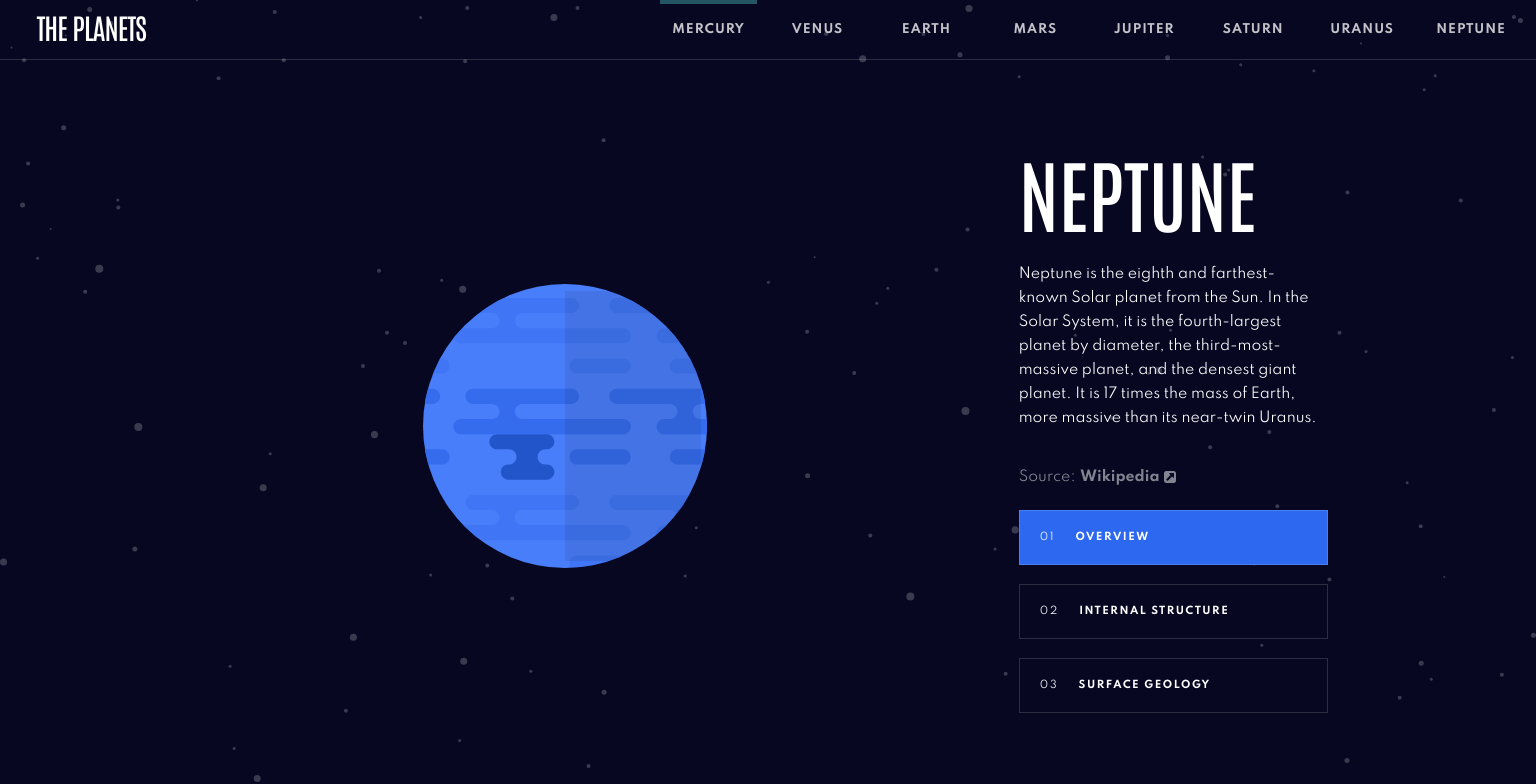
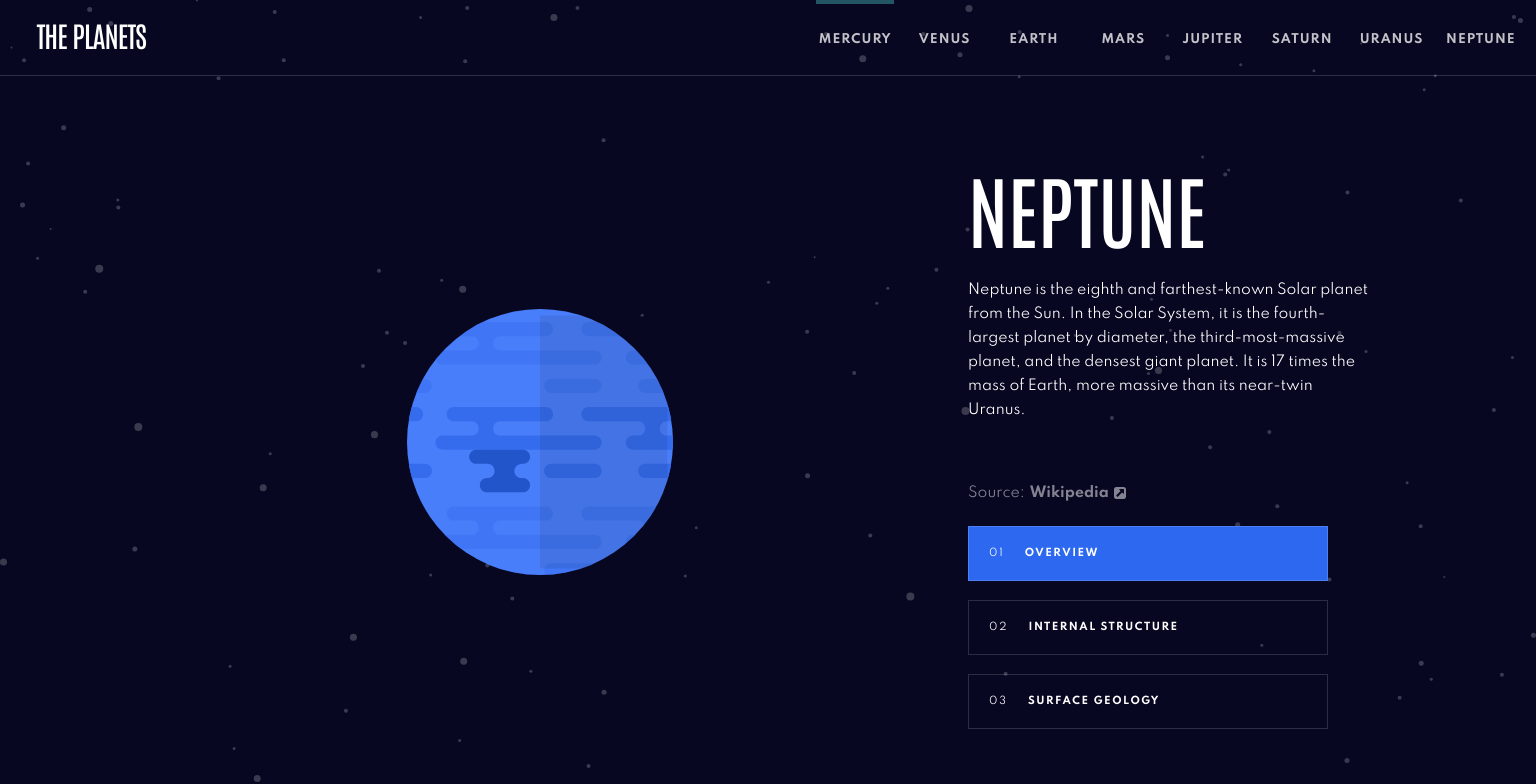
Before and after one commit to LogvnR/planets-fact-site, a React (Create React App) app: page /Neptune in a window 1536 px wide. Shown: the top 784 px of the page. Built offline with nearby package versions, Linux system fonts and the light colour scheme.

Commit message:
various bug fixes

```diff
--- a/src/App.js
+++ b/src/App.js
@@ -9,11 +9,11 @@ import data from "./Helpers/data.json";
 
 const App = () => {
   const [isMobile, setIsMobile] = useState(true);
-  const [size, setSize] = useState(0);
+  const [size, setSize] = useState([0, 0]);
 
   useLayoutEffect(() => {
     const updateSize = () => {
-      setSize(window.innerWidth);
+      setSize([window.innerWidth, window.innerHeight]);
     };
     window.addEventListener("resize", updateSize);
     updateSize();
@@ -22,7 +22,7 @@ const App = () => {
 
   useEffect(() => {
     const updateScreenSize = () => {
-      if (size < 768 || size < 500) {
+      if (size[0] < 768 || size[1] < 500) {
         setIsMobile(true);
       } else {
         setIsMobile(false);
--- a/src/Components/NavBar.jsx
+++ b/src/Components/NavBar.jsx
@@ -27,9 +27,9 @@ const NavBar = (props) => {
   };
 
   return (
-    <header className={styles.navbar}>
+    <nav className={styles.navbar}>
       <Link className={styles["main-title"]} onClick={closeModal} to="/">
-        <p className={styles["logo-title"]}>The Planets</p>
+        <h1 className={styles["logo-title"]}>The Planets</h1>
       </Link>
 
       {!props.isMobile && <DesktopNavBar />}
@@ -43,7 +43,7 @@ const NavBar = (props) => {
         />
       )}
       {modalOpen && <NavModal close={closeModal} />}
-    </header>
+    </nav>
   );
 };
 
--- a/src/Components/Styles/DesktopNavBarPlanets.module.css
+++ b/src/Components/Styles/DesktopNavBarPlanets.module.css
@@ -25,7 +25,7 @@
 
 @media only screen and (min-width: 1280px) {
   .planet {
-    margin: 1.2rem 0 0.8rem;
+    margin: 1.5rem 0 1rem;
     opacity: 0.75;
   }
 
@@ -34,3 +34,13 @@
     opacity: 1;
   }
 }
+
+@media only screen and (min-width: 1400px) {
+  .link {
+    width: 8%;
+  }
+
+  .planet {
+    margin: 1.8rem 0 1.2rem;
+  }
+}
--- a/src/Components/Styles/DesktopPlanetInfo.module.css
+++ b/src/Components/Styles/DesktopPlanetInfo.module.css
@@ -97,6 +97,7 @@
 
   .description {
     font-size: 14px;
+    max-width: 400px;
   }
 
   .source,
--- a/src/Components/Styles/Planet.module.css
+++ b/src/Components/Styles/Planet.module.css
@@ -47,7 +47,7 @@
     box-sizing: border-box;
     margin-top: 4rem;
     padding: 0 5rem;
-    grid-template-columns: repeat(3, 0.5fr);
+    grid-template-columns: 0.5fr 0.5fr 0.6fr;
     grid-template-areas:
       "photo photo info"
       "photo photo info"
@@ -77,5 +77,6 @@
   .statistics-container {
     margin: 5.5rem auto 2.5rem;
     padding: 0 13rem;
+    gap: 3rem;
   }
 }
```
